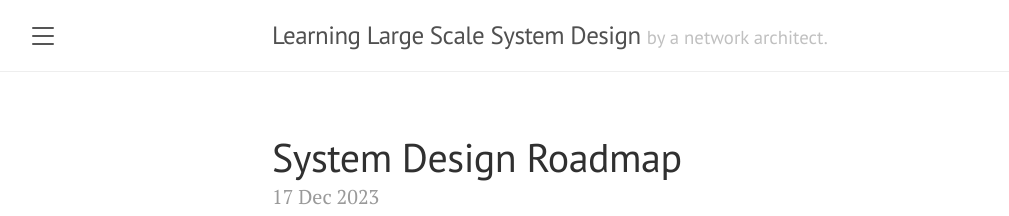
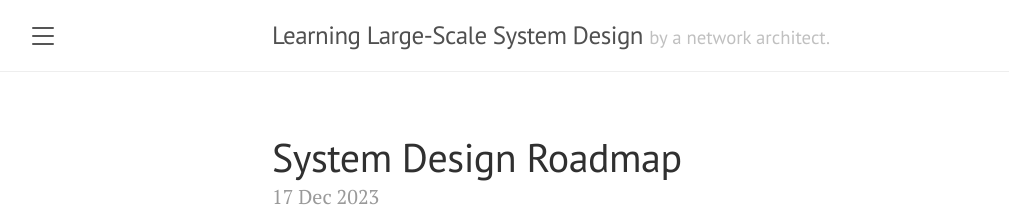
Before and after one commit to kiranmak/sysarch, a Jekyll site: the page built from index.html, in a window 1280 px wide. Shown: the top 216 px of the page, without its empty margins (8-1017 px from the left). Built offline with Jekyll 4.4.1, drawn with Linux system fonts in a browser that asks for light colours; the list of posts is cut into pages by our own code.

Commit message:
Update _config.yml

```diff
--- a/_config.yml
+++ b/_config.yml
@@ -1,11 +1,10 @@
 # Setup
-title:               Learning Large Scale System Design
+title:               Learning Large-Scale System Design
 tagline:             ' by a network architect.'
-description:         'How I would have designed them, understand why web-scale solution was chosen and where network-solutions could have improved the overall outcome.'
+description:         'How I would have designed them, understand why web-scale solution was chosen and where network solutions could have improved the overall outcome.'
 url                      : https://kiranmak.github.io
 baseurl                  : "/sysarch"
 repository               : "kiranmak/sysarch"
-baseurl:             ''
 paginate:            5
 permalink:           pretty
 
```
